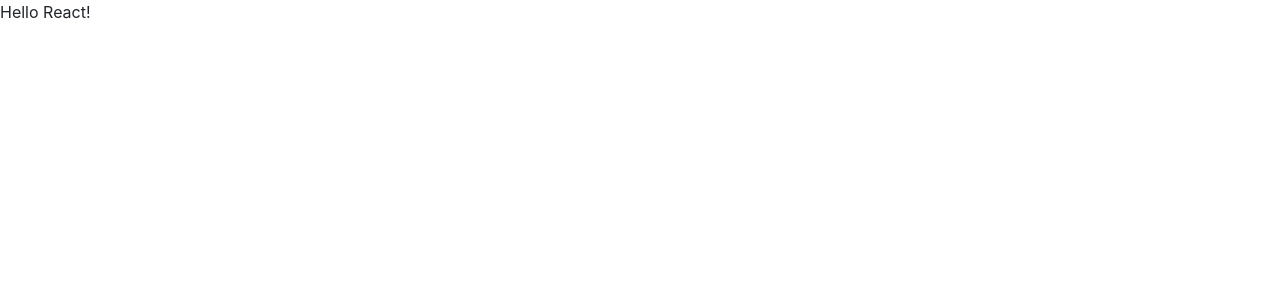
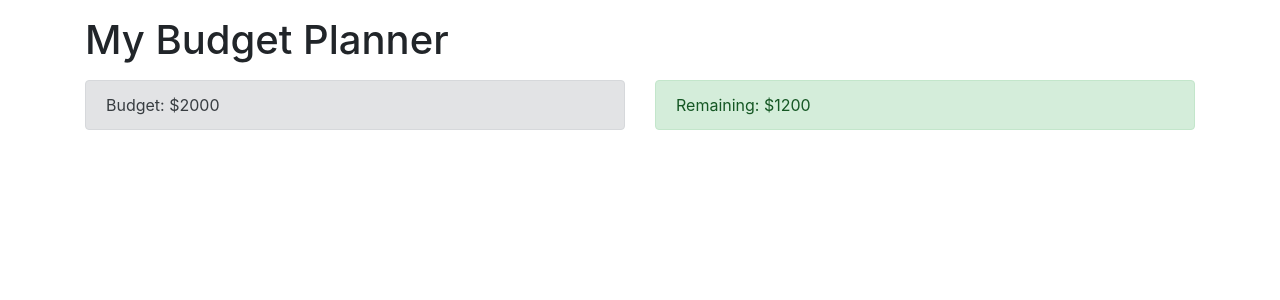
Before and after one commit to jessicalhansen/budget-tracker, a React (Create React App) app: page / in a window 1280 px wide. Shown: the top 300 px of the page. Built offline with nearby package versions, Linux system fonts and the light colour scheme.

Commit message:
Created Budget and Remainder components.

```diff
--- a/src/App.js
+++ b/src/App.js
@@ -1,9 +1,21 @@
 import React from 'react';
 import 'bootstrap/dist/css/bootstrap.min.css';
+import Budget from './components/Budget';
+import Remaining from './components/Remaining';
 
 const App = () => {
   return (
-    <p>Hello React!</p>
+    <div className="container">
+      <h1 className="mt-3">My Budget Planner</h1>
+      <div className="row mt-3">
+        <div className="col-sm">
+          <Budget />
+        </div>
+        <div className="col-sm">
+          <Remaining />
+        </div>
+      </div>
+    </div>
   )
 };
 
--- /dev/null
+++ b/src/components/Budget.js
@@ -0,0 +1,11 @@
+import React from 'react';
+
+const Budget = () => {
+    return (
+        <div className="alert alert-secondary">
+            <span>Budget: $2000</span>
+        </div>
+    )
+};
+
+export default Budget;
--- /dev/null
+++ b/src/components/Remaining.js
@@ -0,0 +1,11 @@
+import React from 'react';
+
+const Remaining = () => {
+    return (
+        <div className="alert alert-success">
+            <span>Remaining: $1200</span>
+        </div>
+    );
+};
+
+export default Remaining;
```
Also changed, not shown: 1 other file (tests, documents, lock files or other folders).
